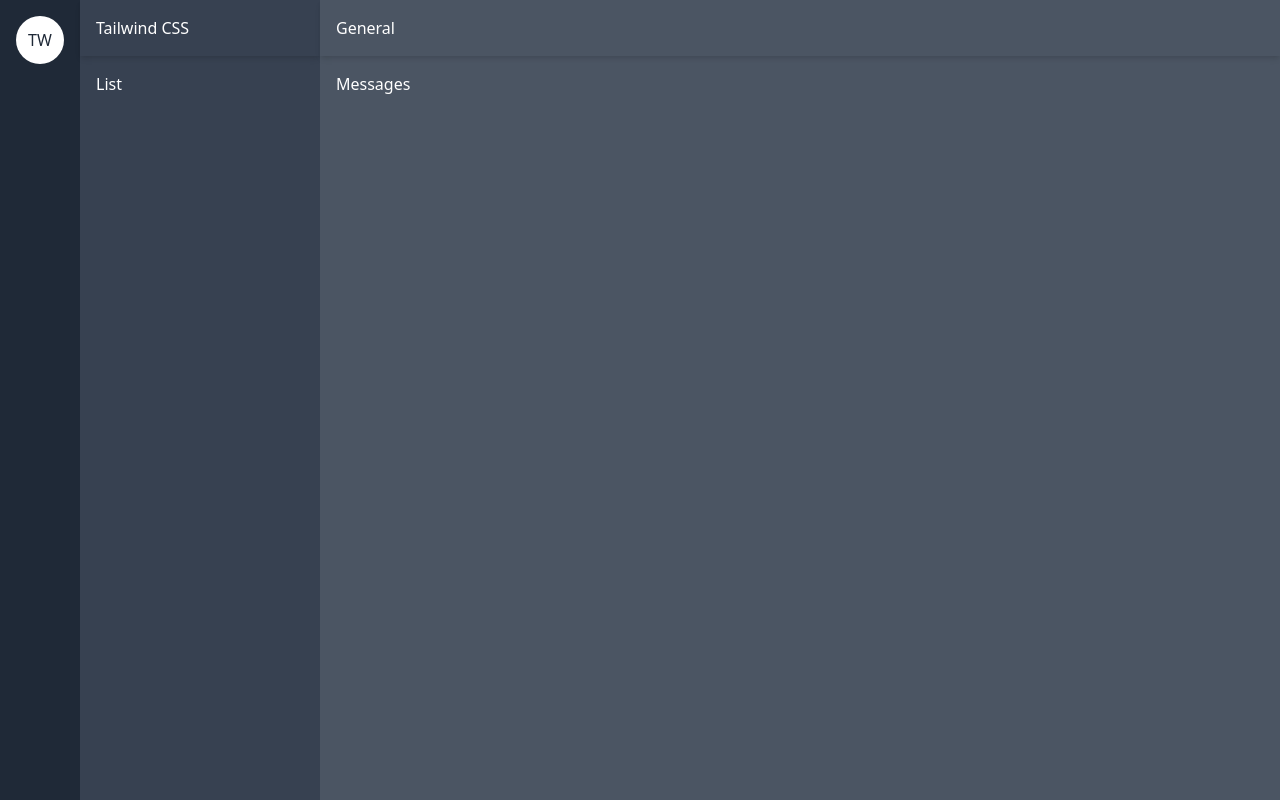
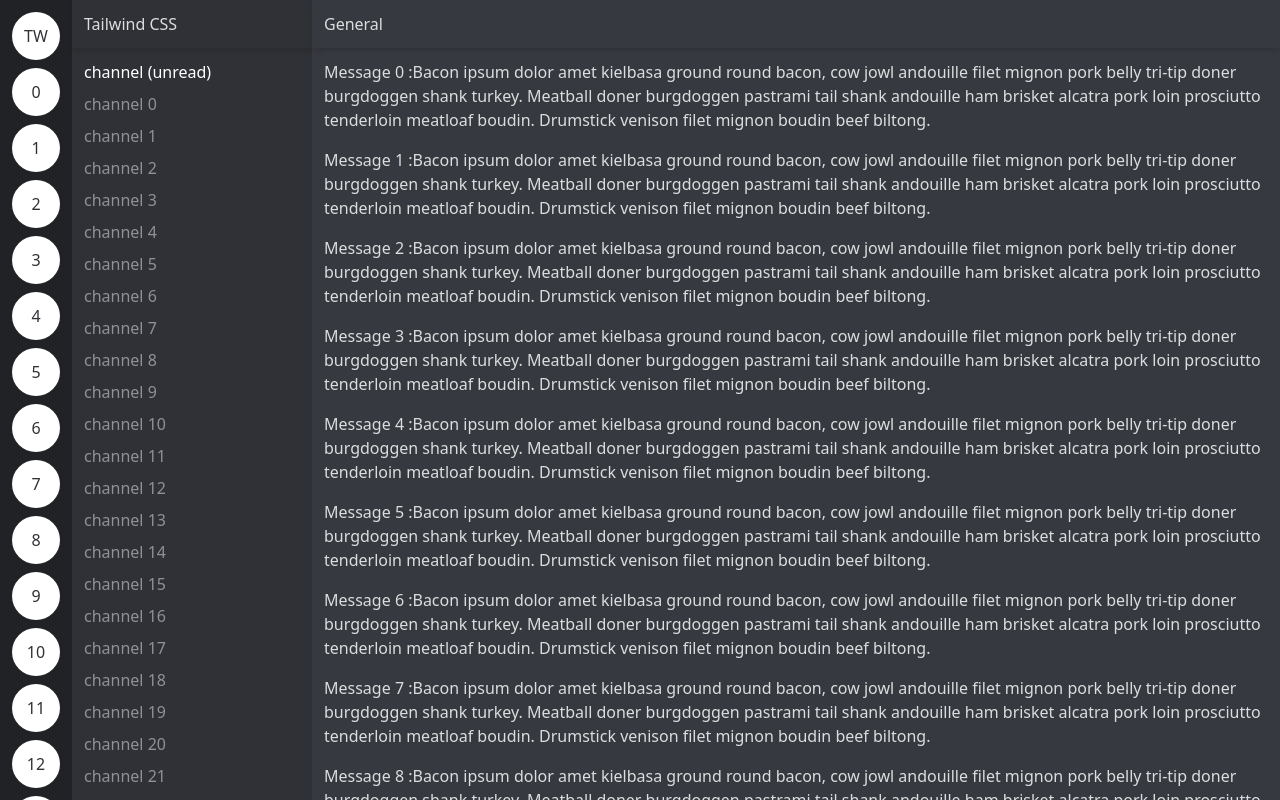
Before and after one commit to MattBevis/discord-clone, a React (Create React App) app: page / in a window 1280 px wide. Built offline with nearby package versions, Linux system fonts and the light colour scheme.

Commit message:
implemented color pallete

```diff
--- a/src/App.js
+++ b/src/App.js
@@ -1,21 +1,47 @@
 function App() {
   return (
-    <div className='flex h-screen text-white'>
-      <div className='bg-gray-800 p-4'>
+    <div className='flex h-screen text-gray-100'>
+      <div className='bg-gray-900 p-3 space-y-2 overflow-y-scroll'>
         <div
           className='bg-white text-gray-800 rounded-full w-12 h-12 flex
         items-center justify-center'
         >
           TW
         </div>
+        {[...Array(40)].map((_, index) => (
+          <div
+            className='bg-white text-gray-800 rounded-full w-12 h-12 flex
+        items-center justify-center'
+          >
+            {index}
+          </div>
+        ))}
       </div>
-      <div className='bg-gray-700 flex flex-col w-60'>
-        <div className='p-4 shadow-md'>Tailwind CSS</div>
-        <div className='p-4 flex-1'>List</div>
+      <div className='bg-gray-800 flex flex-col w-60'>
+        <div className='px-3 h-12 flex items-center shadow-md'>
+          Tailwind CSS
+        </div>
+        <div className='text-gray-300 p-3 flex-1 space-y-2 overflow-y-scroll'>
+          <p className='text-white'>channel (unread)</p>
+          {[...Array(40)].map((_, index) => (
+            <p>channel {index}</p>
+          ))}
+        </div>
       </div>
-      <div className='bg-gray-600 flex-1'>
-        <div className='p-4 shadow-md'>General</div>
-        <div className='p-4 flex-1'>Messages</div>
+      <div className='bg-gray-700 flex flex-1 flex-col'>
+        <div className='px-3 h-12 flex items-center shadow-md'>General</div>
+        <div className='p-3 flex-1 space-y-4 overflow-y-scroll'>
+          {[...Array(40)].map((_, index) => (
+            <p>
+              Message {index} :Bacon ipsum dolor amet kielbasa ground round
+              bacon, cow jowl andouille filet mignon pork belly tri-tip doner
+              burgdoggen shank turkey. Meatball doner burgdoggen pastrami tail
+              shank andouille ham brisket alcatra pork loin prosciutto
+              tenderloin meatloaf boudin. Drumstick venison filet mignon boudin
+              beef biltong.
+            </p>
+          ))}
+        </div>
       </div>
     </div>
   );
--- a/tailwind.config.js
+++ b/tailwind.config.js
@@ -3,7 +3,22 @@ module.exports = {
   purge: ['./src/**/*.{js,jsx,ts,tsx}', './public/index.html'],
   darkMode: false, // or 'media' or 'class'
   theme: {
-    extend: {},
+    extend: {
+      colors: {
+        gray: {
+          50: '#ECEDEE',
+          100: '#DCDDDE',
+          200: '#B9BBBE',
+          300: '#8E9297',
+          400: '#72767D',
+          500: '#5C6067',
+          600: '#464950',
+          700: '#36393F',
+          800: '#2F3136',
+          900: '#202225',
+        },
+      },
+    },
   },
   variants: {
     extend: {},
```
